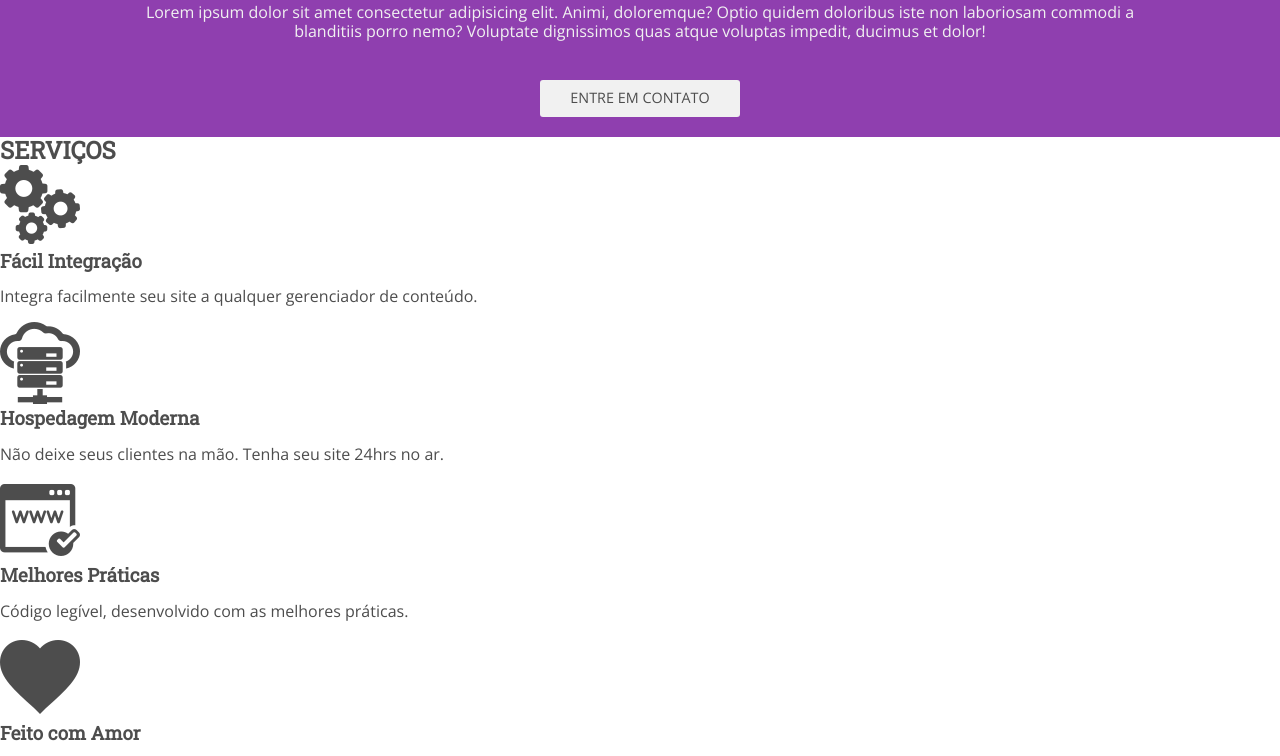
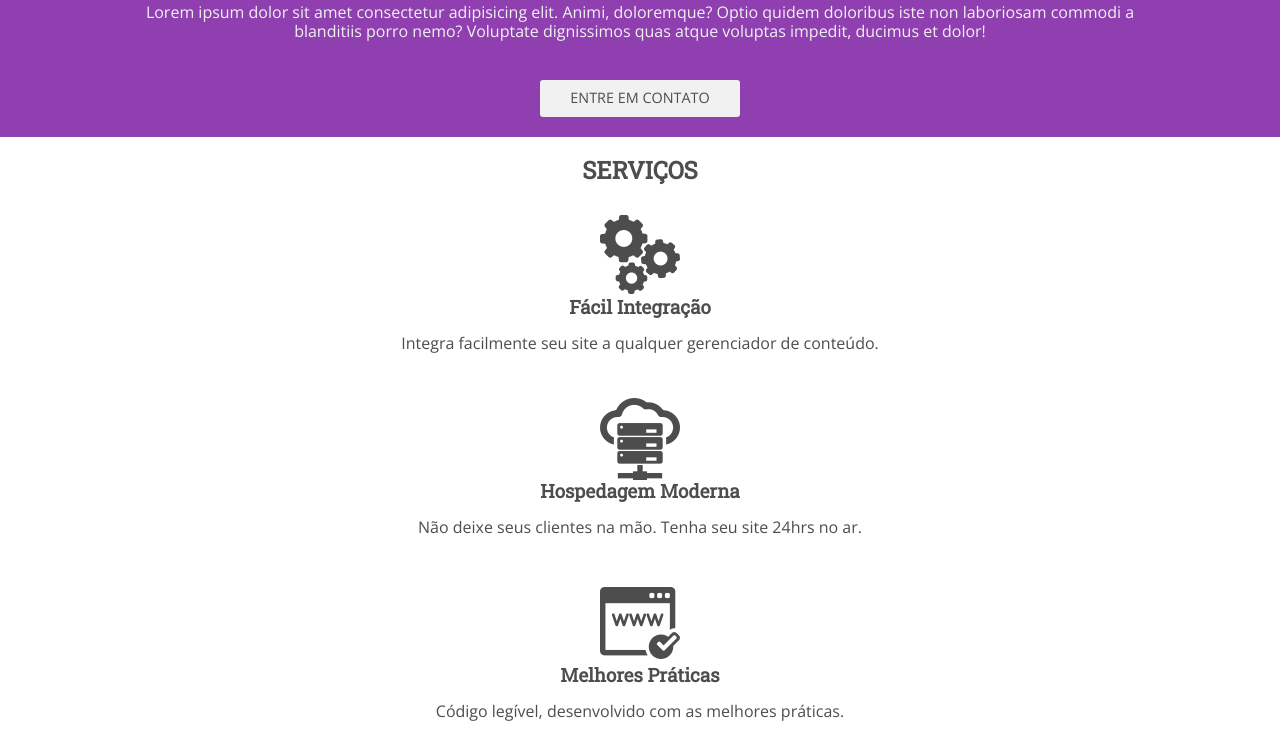
Before and after one commit to jao241/repPVMCWeb, a plain HTML site: page index.html in a window 1280 px wide. Shown: the part 456-1212 px from the top of the page. Drawn offline with nearby package versions, Linux system fonts and the light colour scheme.

Commit message:
add selector #servicos and your propertys of

```diff
--- a/assets/css/style.css
+++ b/assets/css/style.css
@@ -161,3 +161,22 @@ header p{
     background-color: #f1f1f1;
     color: #4d4d4d;
 }
+
+/* Serviços */
+
+#servicos {
+    padding: 20px;
+    display: flex;
+    flex-direction: column;
+    align-items: center;
+}
+
+#servicos div{
+    display: flex;
+    flex-direction: column;
+    align-items: center;
+    text-align:center;
+    margin-top: 30px;
+}
+
+/*  */
```
